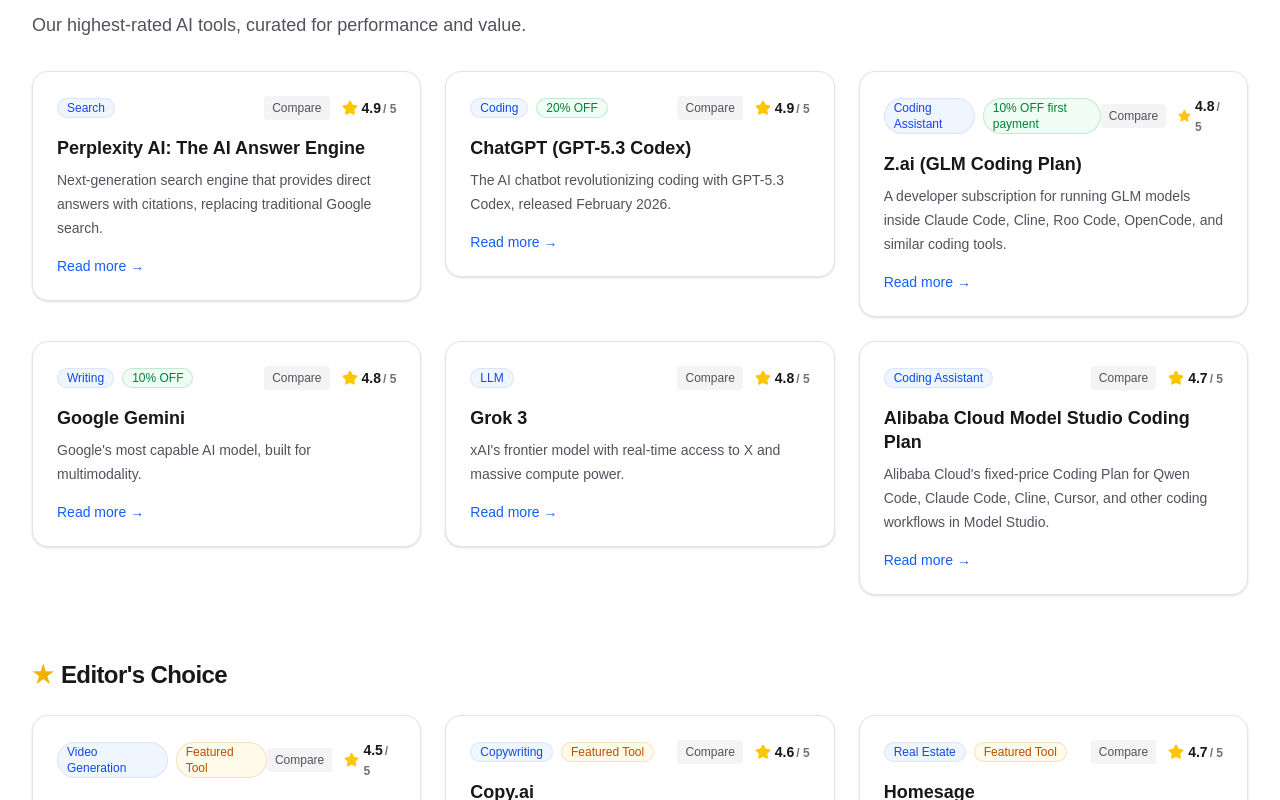
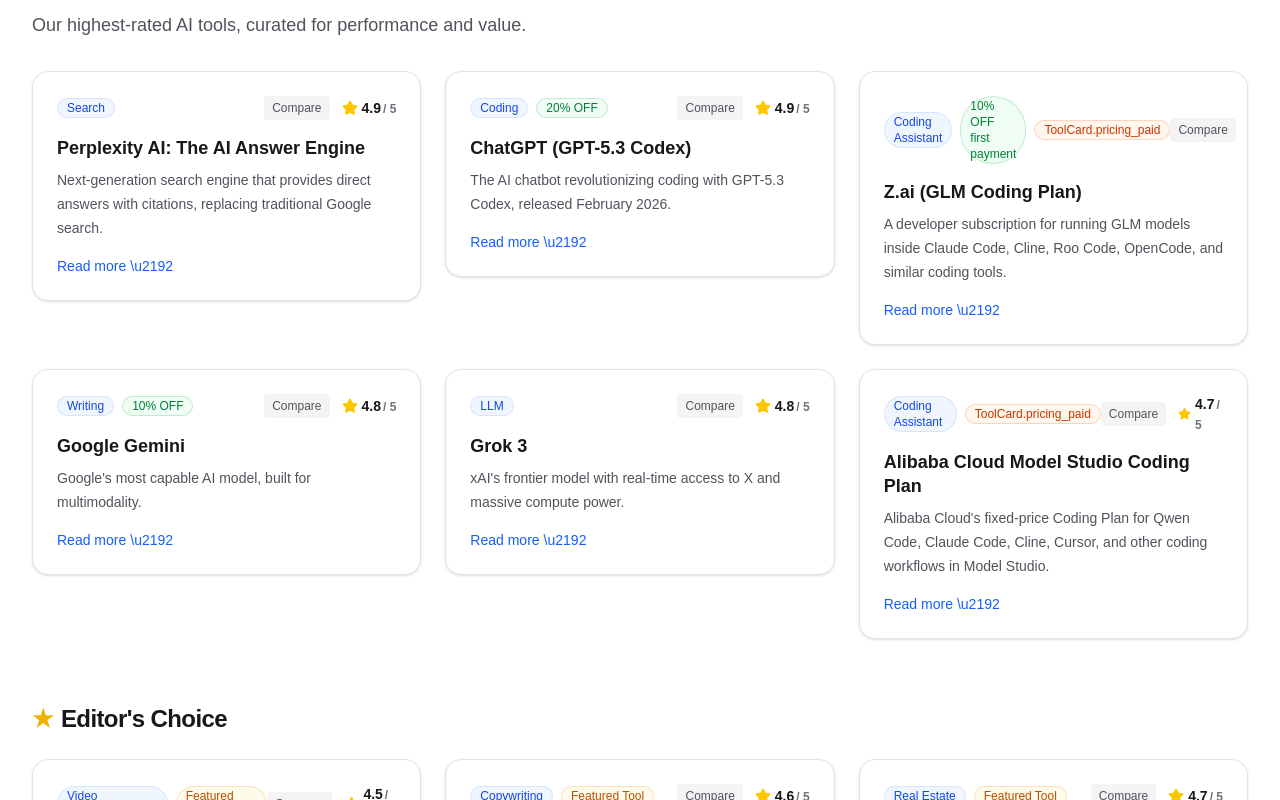
Before and after one commit to yuga-hashimoto/ai-tool-navigator, a Next.js app: page /en in a window 1280 px wide. Shown: the part 3320-4120 px from the top of the page. Built offline with nearby package versions, Linux system fonts and the light colour scheme; no server answers.

Commit message:
feat: add pricing model badge to tool cards (#154)

```diff
--- a/src/components/ToolCard.tsx
+++ b/src/components/ToolCard.tsx
@@ -67,6 +67,20 @@
                       {tool.discount}
                     </span>
                   )}
+                  {tool.pricing && (
+                    <span className={cn(
+                      "inline-flex items-center rounded-full px-2.5 py-0.5 text-xs font-medium ring-1 ring-inset",
+                      tool.pricing === 'free'
+                        ? "bg-emerald-50 text-emerald-700 ring-emerald-600/20 dark:bg-emerald-400/10 dark:text-emerald-400 dark:ring-emerald-400/30"
+                        : tool.pricing === 'freemium'
+                        ? "bg-violet-50 text-violet-700 ring-violet-600/20 dark:bg-violet-400/10 dark:text-violet-400 dark:ring-violet-400/30"
+                        : tool.pricing === 'paid'
+                        ? "bg-orange-50 text-orange-700 ring-orange-600/20 dark:bg-orange-400/10 dark:text-orange-400 dark:ring-orange-400/30"
+                        : "bg-zinc-50 text-zinc-700 ring-zinc-600/20 dark:bg-zinc-400/10 dark:text-zinc-400 dark:ring-zinc-400/30"
+                    )}>
+                      {t(`pricing_${tool.pricing}`)}
+                    </span>
+                  )}
                   {tool.is_fallback && locale === 'ja' && (
                     <span className="inline-flex items-center rounded-full bg-zinc-100 px-2.5 py-0.5 text-xs font-medium text-zinc-700 ring-1 ring-inset ring-zinc-300 dark:bg-zinc-800 dark:text-zinc-300 dark:ring-zinc-700">
                       {fallbackLabel}
@@ -101,7 +115,7 @@
           </div>
         </div>
         <div className="mt-4 flex items-center text-sm font-medium text-blue-600 dark:text-blue-400">
-          {t('readMore')} <span aria-hidden="true" className="ml-1 transition-transform group-hover:translate-x-1">→</span>
+          {t('readMore')} <span aria-hidden="true" className="ml-1 transition-transform group-hover:translate-x-1">\u2192</span>
         </div>
       </div>
     </div>
```
